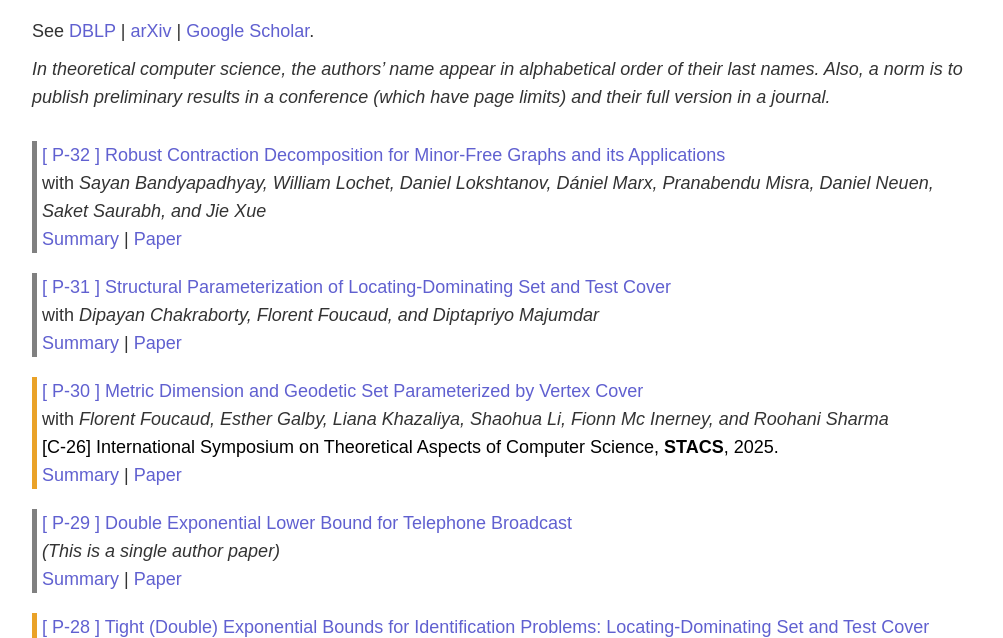
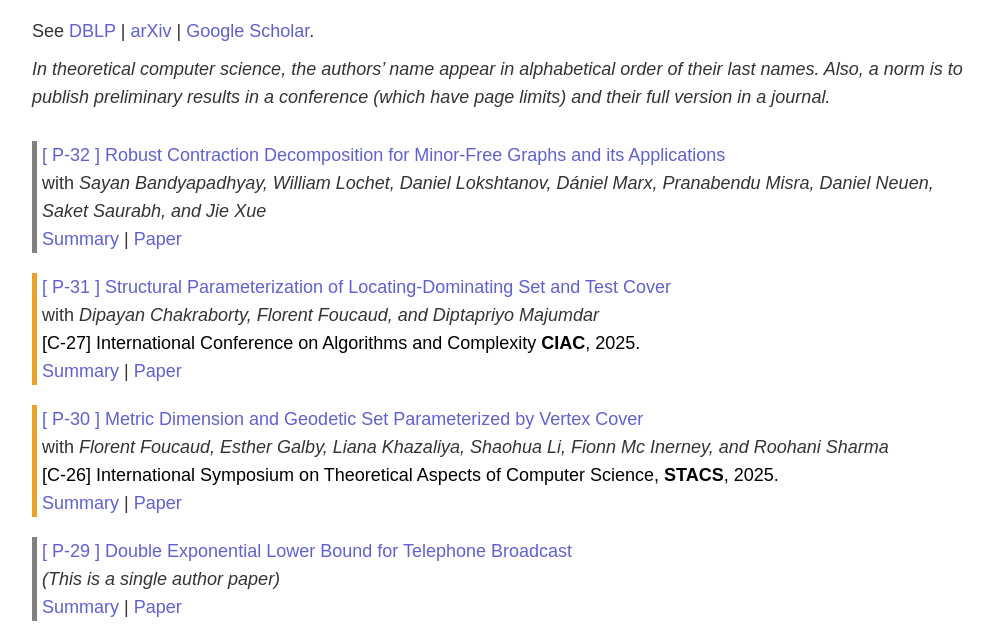
Before and after one commit to pptale/pptale.github.io, a plain HTML site: page research.html in a window 1280 px wide. Shown: the part 142-780 px from the top of the page, without its empty margins (138-1141 px from the left). Drawn offline with nearby package versions, Linux system fonts and the light colour scheme; a web font is replaced by a local one.

Commit message:
Updated after CIAC

```diff
--- a/research.html
+++ b/research.html
@@ -142,7 +142,7 @@
 <br/>
 
 
-<div class="bibentry-article">
+<div class="bibentry-conference">
 <div>
     <table>
     <tr><td class="paper">[ P-31 ] Structural Parameterization of Locating-Dominating Set and Test Cover </td>
@@ -151,11 +151,11 @@
         <td> with <i> Dipayan Chakraborty, Florent Foucaud,
             and Diptapriyo Majumdar </i> </td>
     </tr>
-    <!--tr>
+    <tr>
         <td class="conference">
-        [C-26] International Symposium on Theoretical Aspects of Computer Science, <b>STACS</b>, 2025.
+        [C-27] International Conference on Algorithms and Complexity <b>CIAC</b>, 2025.
         </td>
-    <tr-->
+    <tr>
     <tr><td> <a style="cursor: pointer;" data-toggle="collapse" data-target="#summary-p31">Summary</a> |
       <a href="https://arxiv.org/abs/2411.17948" target="_blank">Paper</a>
       </td>
```
Also changed, not shown: index.html (+1 -1 lines), 1 other file.
